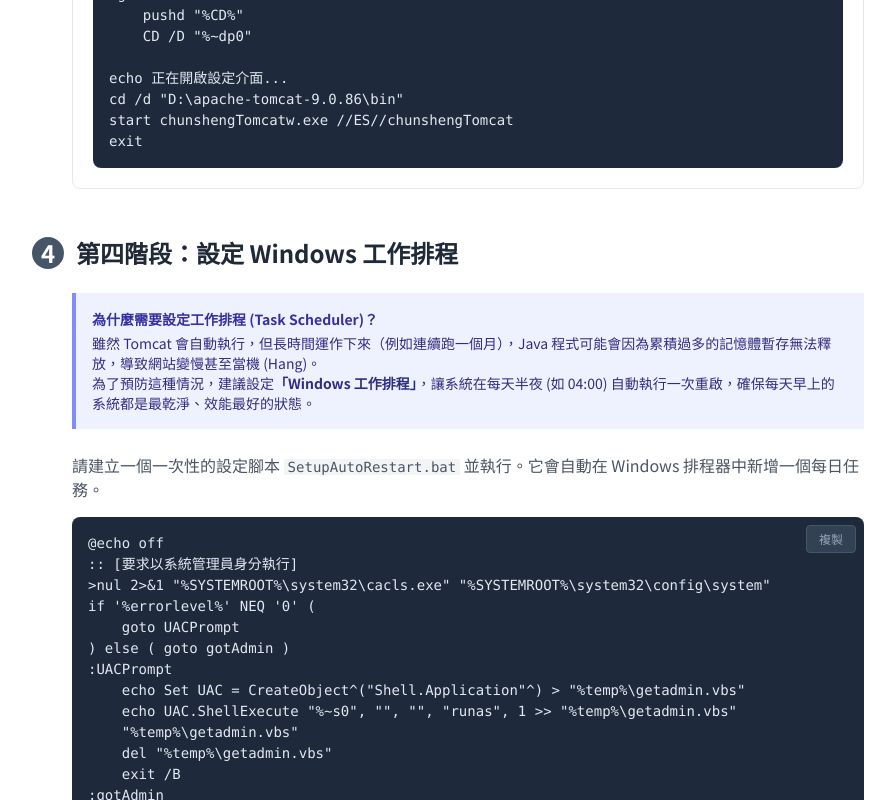
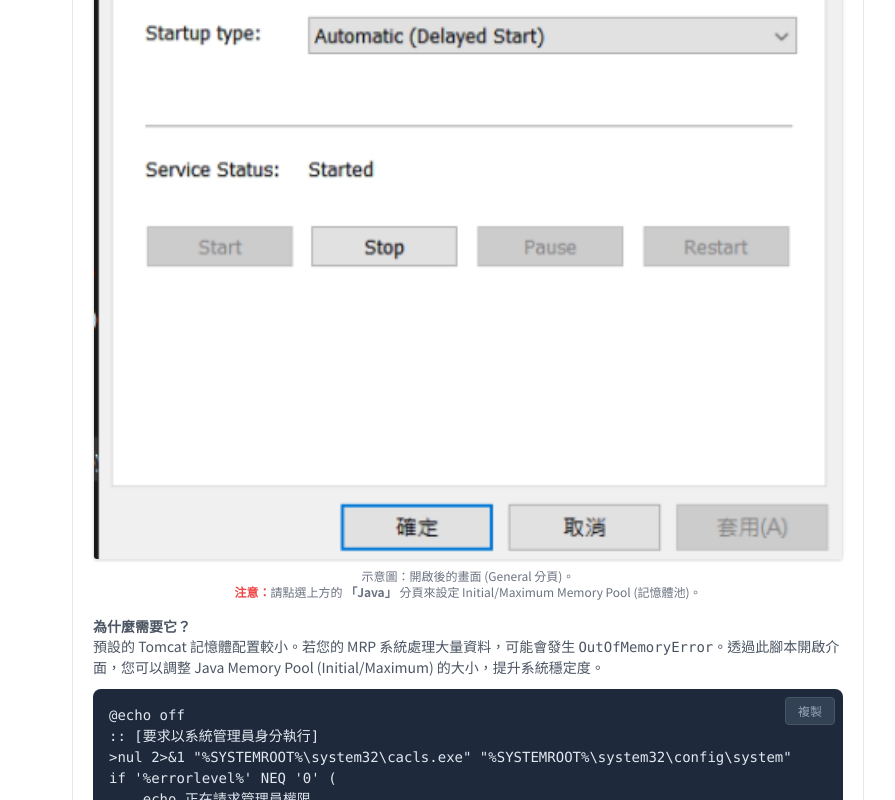
Before and after one commit to creationsjames/tomcatautorun, a plain HTML site: page index.html in a window 1280 px wide. Shown: the part 3628-4428 px from the top of the page, without its empty margins (192-1087 px from the left). Drawn offline with nearby package versions, Linux system fonts and the light colour scheme.

Commit message:
Update index.html

```diff
--- a/index.html
+++ b/index.html
@@ -264,6 +264,20 @@
 
                     <div class="border rounded-lg p-5 bg-white mb-6">
                         <h3 class="font-bold text-lg text-gray-700 mb-2">ConfigTomcat.bat</h3>
+
+                        <!-- 示意圖區域 -->
+                        <div class="mb-4">
+                            <!-- 請將使用者截圖命名為 tomcat_properties.png 並放在同目錄 -->
+                            <img src="tomcat_properties.png"
+                                 onerror="this.src='https://placehold.co/600x400/f1f5f9/475569.png?text=請將您的截圖命名為+tomcat_properties.png+並放在同目錄'"
+                                 alt="Tomcat 設定介面示意圖"
+                                 class="w-full rounded shadow border border-gray-200" />
+                            <p class="text-xs text-center text-gray-500 mt-2">
+                                示意圖：開啟後的畫面 (General 分頁)。<br>
+                                <span class="text-red-500 font-bold">注意：</span>請點選上方的 <strong>「Java」</strong> 分頁來設定 Initial/Maximum Memory Pool (記憶體池)。
+                            </p>
+                        </div>
+
                         <p class="text-sm text-gray-600 mb-3">
                             <strong>為什麼需要它？</strong><br>
                             預設的 Tomcat 記憶體配置較小。若您的 MRP 系統處理大量資料，可能會發生 <code>OutOfMemoryError</code>。透過此腳本開啟介面，您可以調整 Java Memory Pool (Initial/Maximum) 的大小，提升系統穩定度。
```
